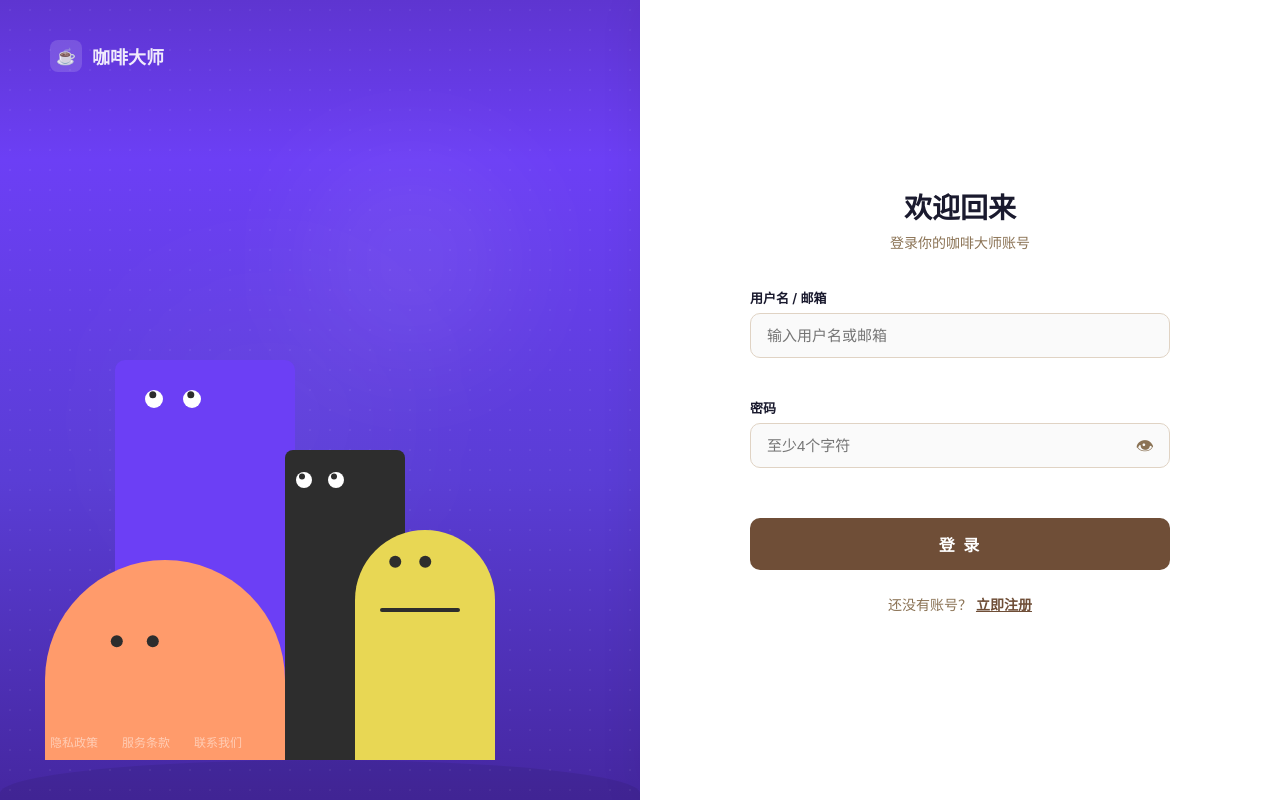
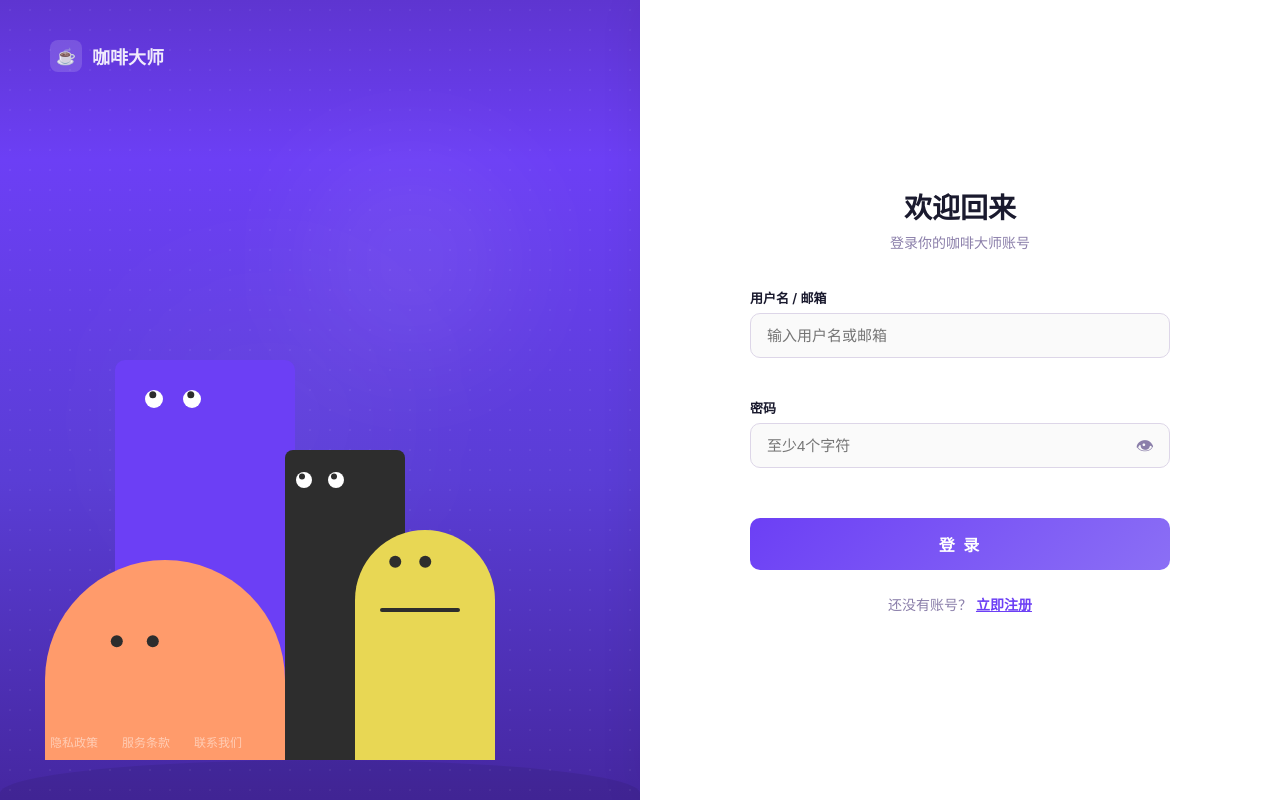
Before and after one commit to wa1YA/coffee-ai, a Flask app: page /login in a window 1280 px wide. Run offline with Flask 3, Linux system fonts and the light colour scheme.

Commit message:
style: 登录页右侧表单统一为紫色系主题
变量 accent/muted/border/bg 全部改为紫色调，与左侧角色区视觉统一

Co-Authored-By: Claude Opus 4.7 <noreply@anthropic.com>

```diff
--- a/templates/login.html
+++ b/templates/login.html
@@ -6,13 +6,14 @@
 <title>登录 — 咖啡大师 Coffee AI</title>
 <style>
   :root {
-    --bg: #FFF8F0;
+    --bg: #F8F5FF;
     --card: #fff;
     --text: #1a1a2e;
-    --muted: #8B7355;
-    --border: #E0D3C4;
-    --accent: #6f4e37;
-    --accent-light: #8B5E3C;
+    --muted: #8B7FAA;
+    --border: #DDD6E8;
+    --accent: #6C3FF5;
+    --accent-light: #8B6FF5;
+    --accent-shadow: rgba(108,63,245,.12);
     --danger: #DC2626;
     --purple: #6C3FF5;
     --black: #2D2D2D;
@@ -25,6 +26,7 @@
     height: 100vh;
     display: flex;
     overflow: hidden;
+    background: var(--bg);
   }
 
   /* ============ 左侧角色区 ============ */
@@ -347,7 +349,7 @@
   }
   .form-group input:focus {
     border-color: var(--accent);
-    box-shadow: 0 0 0 3px rgba(107,63,42,.1);
+    box-shadow: 0 0 0 3px var(--accent-shadow);
     background: #fff;
   }
   .form-group input.error {
@@ -390,7 +392,7 @@
     padding: 14px;
     border: none;
     border-radius: 10px;
-    background: var(--accent);
+    background: linear-gradient(135deg, var(--accent) 0%, #8B6FF5 100%);
     color: #fff;
     font-size: 16px;
     font-weight: 700;
```
